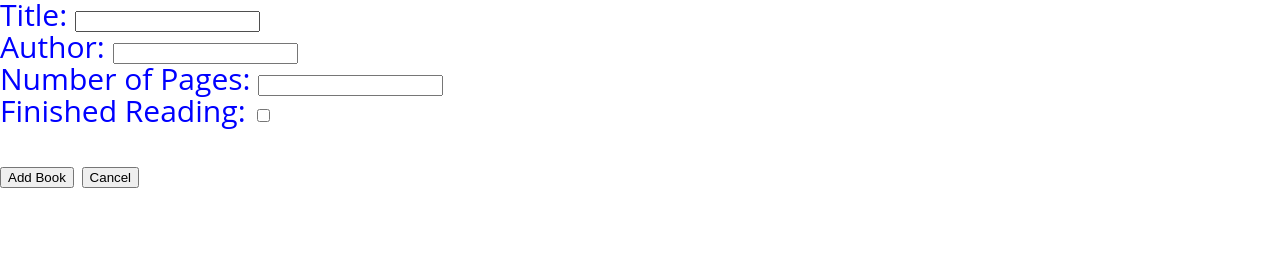
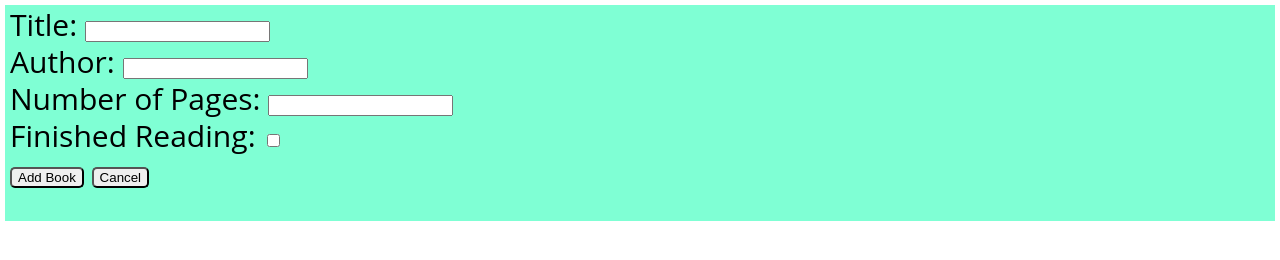
Before and after one commit to illges/library-app, a plain HTML site: page index.html in a window 1280 px wide. Drawn offline with Linux system fonts and the light colour scheme; a web font is replaced by a local one.

Commit message:
Refactor HTML and CSS

```diff
--- a/index.html
+++ b/index.html
@@ -23,27 +23,25 @@
 	<form class="new-book">
 		<div class="form-group">
 			<label for="input-title">Title:</label>
-			<input type="text" name="input-title" id="input-title"><br>
+			<input type="text" name="input-title" id="input-title">
 		</div>
 		<div class="form-group">
   		<label for="input-author">Author:</label>
-  			<input type="text" name="input-author" id='input-author'><br>
+  		<input type="text" name="input-author" id="input-author">
   	</div>
   	<div class="form-group">
   		<label for="input-pages">Number of Pages:</label>
-  			<input type="text" name="input-pages" id='input-pages'><br>
+  		<input type="text" name="input-pages" id="input-pages">
   	</div>
   	<div class="form-group">
   		<label for="input-status">Finished Reading:</label>
   		<input type="checkbox" name="input-status" id="input-status">
-  			<br><br>
   	</div>
   	<div class="button-group">
   		<input type="button" value="Add Book" class="add-book">
   		<input type="button" value="Cancel" class="cancel">
   	</div>
 	</form>
-	<br><br>
 
   <div id="shelf"></div>
 
--- a/styles/main.css
+++ b/styles/main.css
@@ -12,11 +12,37 @@ html {
 }
 
 form {
-	color: blue;
+	color: black;
+	background-color: aquamarine;
 	font-size: 30px;
+	position: absolute;
+	top: 5px;
+	left: 5px;
+	right: 5px;
+	height: 27%;
+}
+
+.form-group,
+.button-group {
+	position: relative;
+	margin: 5px;
+}
+
+#shelf {
+	position: absolute;
+	bottom: 0;
+	left: 10px;
+	right: 10px;
+	height: 70%;
 }
 
 .row {
 	color: blue;
 	font-size: 30px;
 }
+
+button,
+.add-book,
+.cancel {
+	border-radius: 5px;
+}
```
Lines whose indentation alone changed are shown as unchanged.
